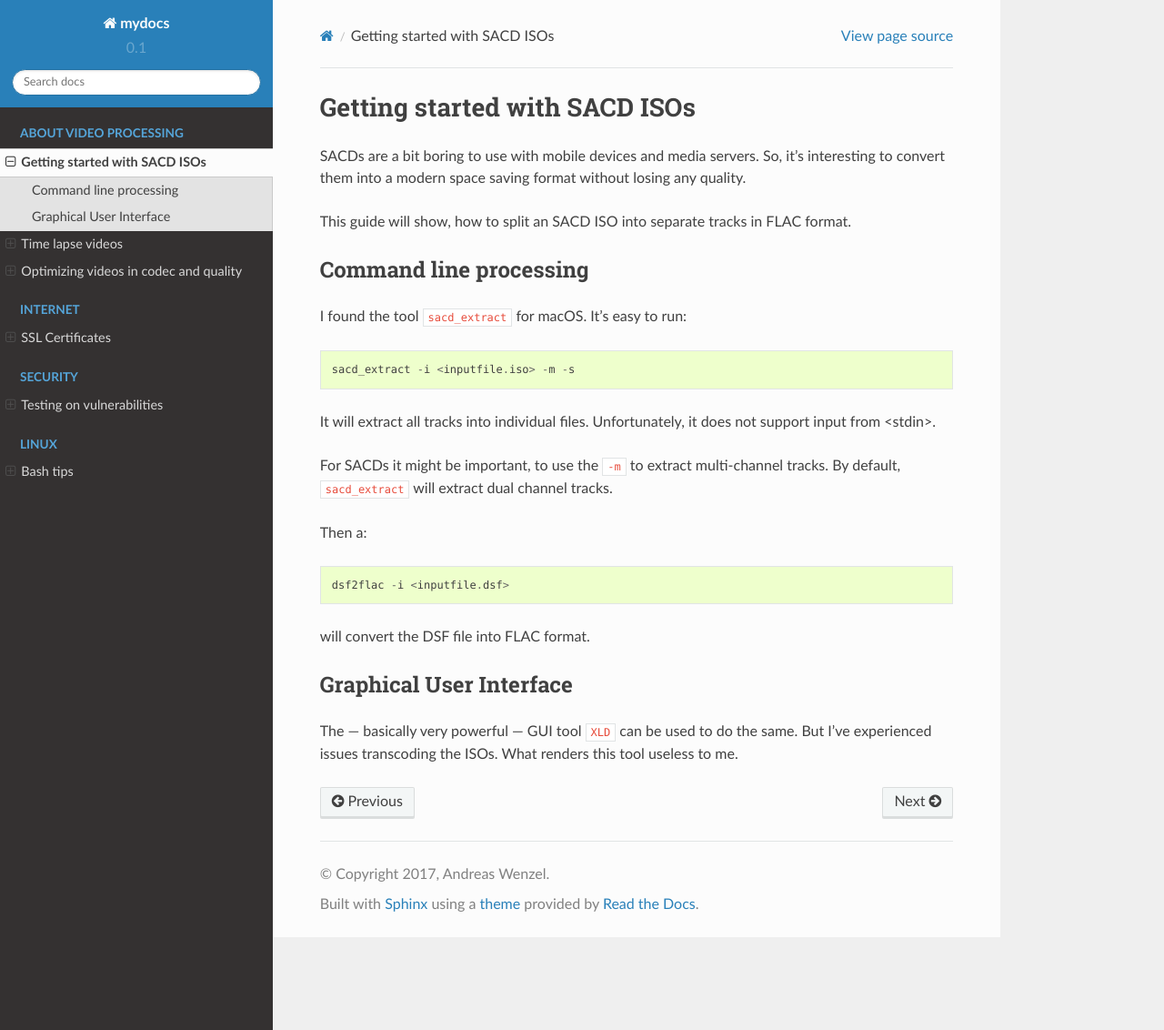
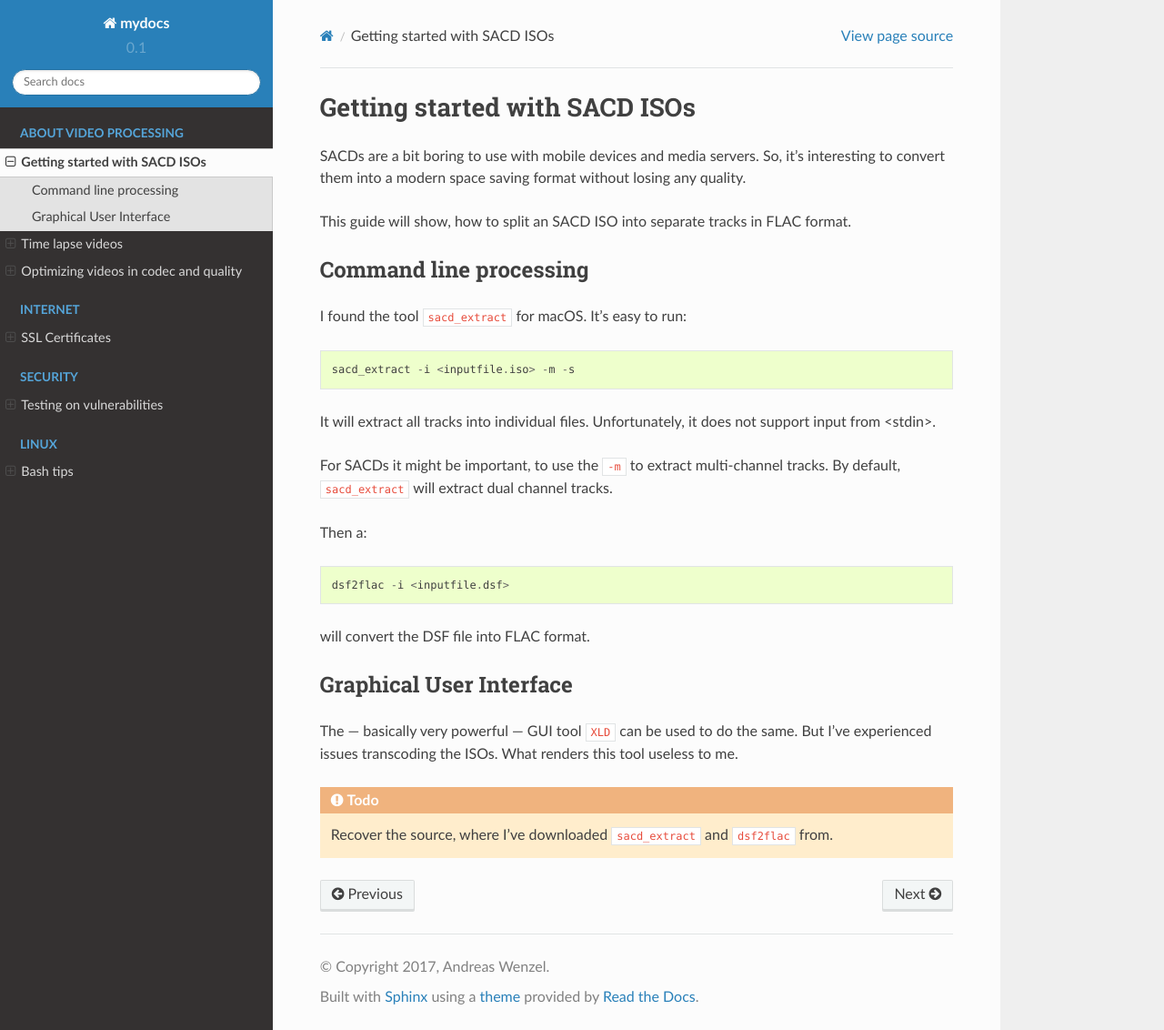
Before and after one commit to awenny/mydocs, a Sphinx documentation site: the page built from docs/source/sacd.rst, in a window 1280 px wide and 1132 px high. Shown: the whole window at 91% size. Built offline with Sphinx 7.4.7 and the Read the Docs theme 2.0.0, drawn with Linux system fonts in a browser that asks for light colours.

Commit message:
Added TODO to SACD chapter

```diff
--- a/docs/source/sacd.rst
+++ b/docs/source/sacd.rst
@@ -34,3 +34,8 @@
 The --- basically very powerful --- GUI tool ``XLD`` can be used to do the
 same. But I've experienced issues transcoding the ISOs. What renders this tool
 useless to me.
+
+.. todo::
+
+   Recover the source, where I've downloaded ``sacd_extract`` and ``dsf2flac``
+   from.
```
